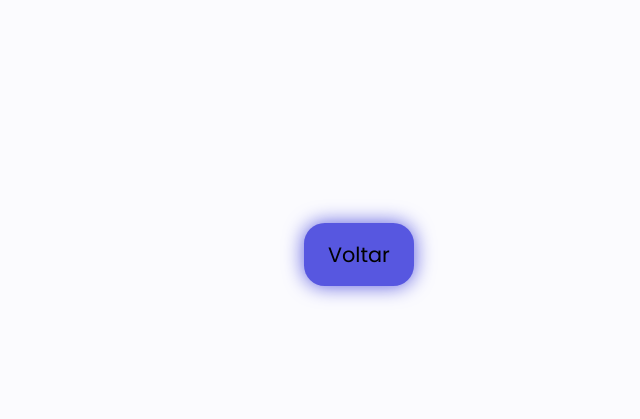
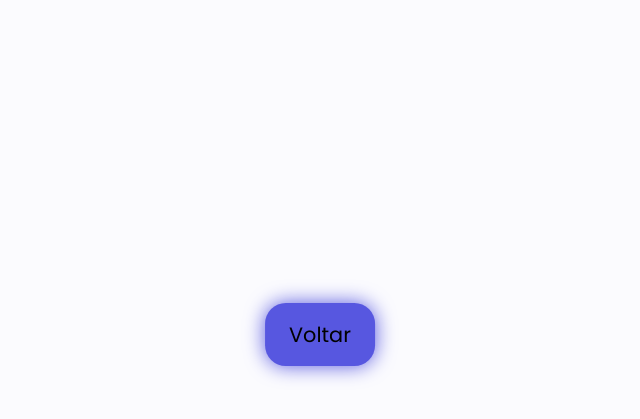
Before and after one commit to cmoraes5/Portf-lio, a plain HTML site: page email_enviado.html in a window 1280 px wide. Shown: the part 97-516 px from the top of the page, without its empty margins (320-960 px from the left). Drawn offline with Linux system fonts and the light colour scheme.

Commit message:
:up: centralizando os itens

```diff
--- a/assets/css/email-sent.css
+++ b/assets/css/email-sent.css
@@ -40,8 +40,9 @@ h1{
 
 a{
     position: absolute;
-    top: 20rem;
-    left: 30em;
+    left: 50%;
+    top: 50%;
+    transform: translateX(-50%);
     background: var(--first-color);
     color: #010101;
     padding: 1rem 1.5rem;
```
Also changed, not shown: index.html (+1 -11 lines).
